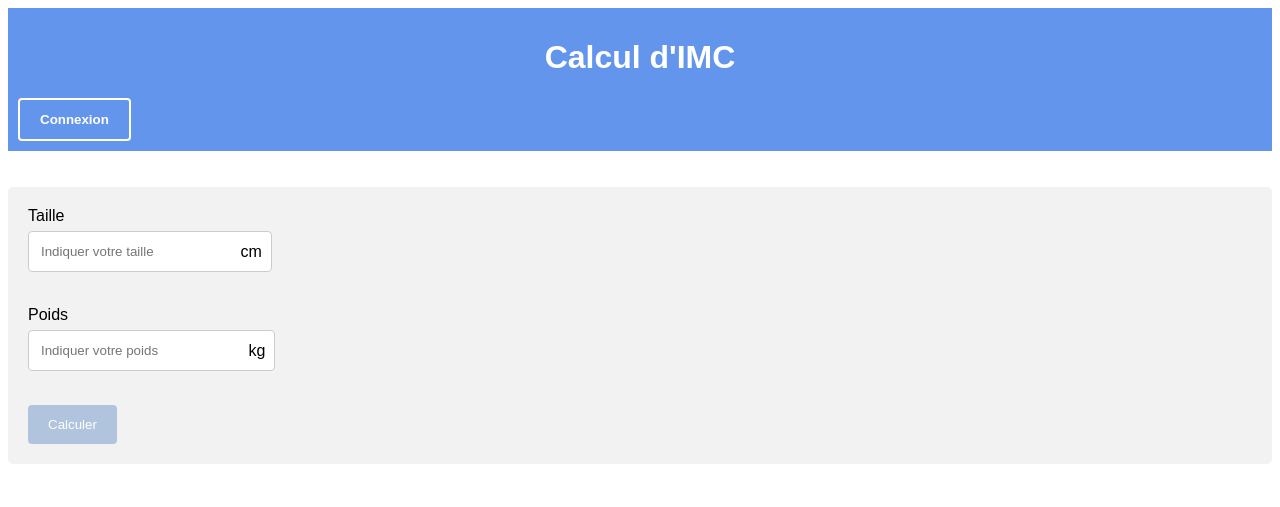
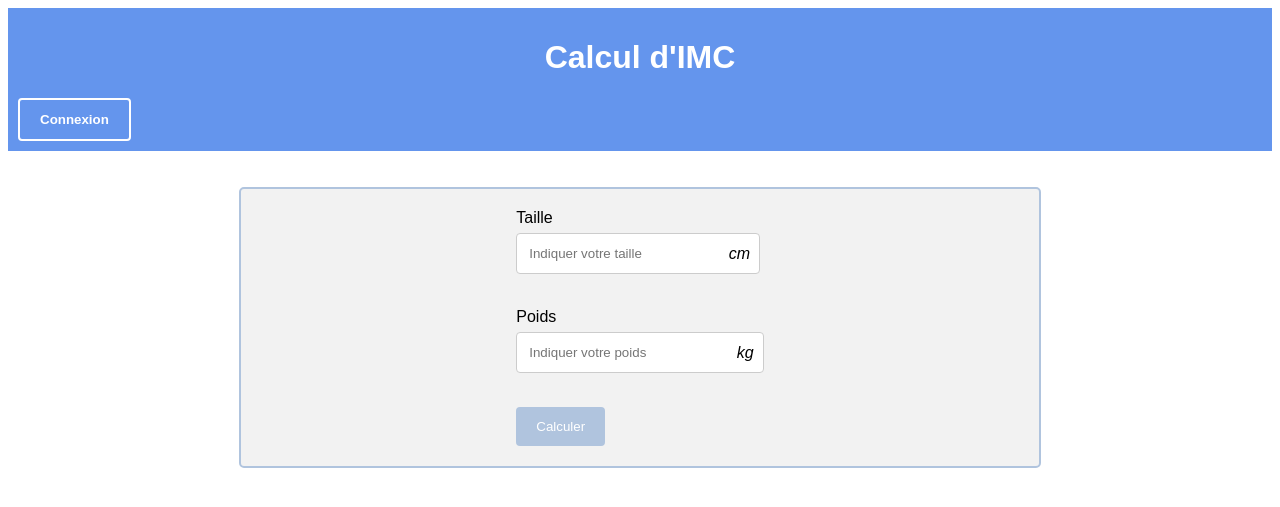
Before and after one commit to WendyToledo/PDL_IMC, a PHP site: page /layout.php in a window 1280 px wide. Shown: the top 507 px of the page. Run offline with PHP 8.4, Linux system fonts and the light colour scheme.

Commit message:
formulaire imc

```diff
--- a/layout.php
+++ b/layout.php
@@ -33,6 +33,11 @@
 				border-radius: 5px;
 				background-color: #f2f2f2;
 				padding: 20px;
+				display: flex;
+				width: 60%;
+				margin: 0 auto;
+				justify-content: center;
+				border: 2px solid #B0C4DE;
 			}
 			.bandeau {
 				background-color: #6495ED;
@@ -92,6 +97,7 @@
 				right: 10px;
 				top: 45%;
 				color: #000000;
+				font-style: italic;
 			}
 		</style>
 	</head>
@@ -126,24 +132,22 @@
 			</div>
 		</div>
 		<br><br>
-		<div id="page_maincontent">
 			<div class="container">
 				<form id="form_imc" method="POST">
 					<div class="input">
 						<label for="taille">Taille</label>
-							<input type="text" name="taille" id="taille" placeholder="Indiquer votre taille" required oninput="notLetter(this)">
+						<input type="text" name="taille" id="taille" placeholder="Indiquer votre taille" required oninput="notLetter(this)" min="0" max="999">
 						<span class="unit">cm</span>
 					</div>
 					<br><br>
 					<div class="input">
 						<label for="depart">Poids</label>
-							<input type="text" name="poids" id="poids" placeholder="Indiquer votre poids" required oninput="notLetter(this)">
+						<input type="text" name="poids" id="poids" placeholder="Indiquer votre poids" required oninput="notLetter(this)" min="0" max="999">
 						<span class="unit">kg</span>
 					</div>
 					<br><br>
 					<input type="submit" value="Calculer">
 				</form>
-				</div>
 			</div>
 	</body>
 	<script>
```
Lines whose indentation alone changed are shown as unchanged.
